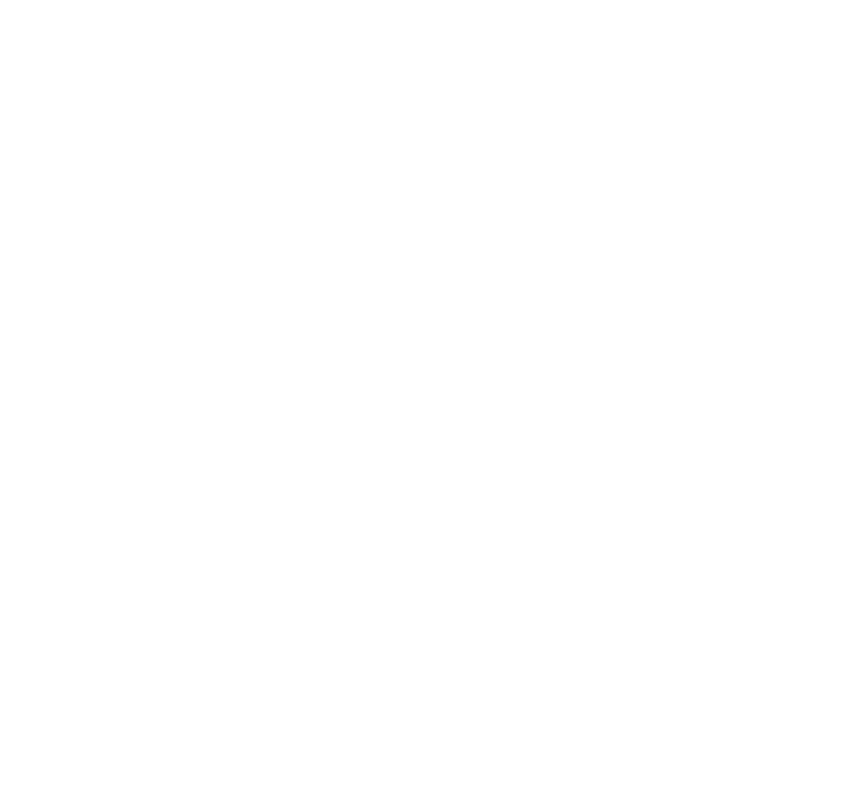
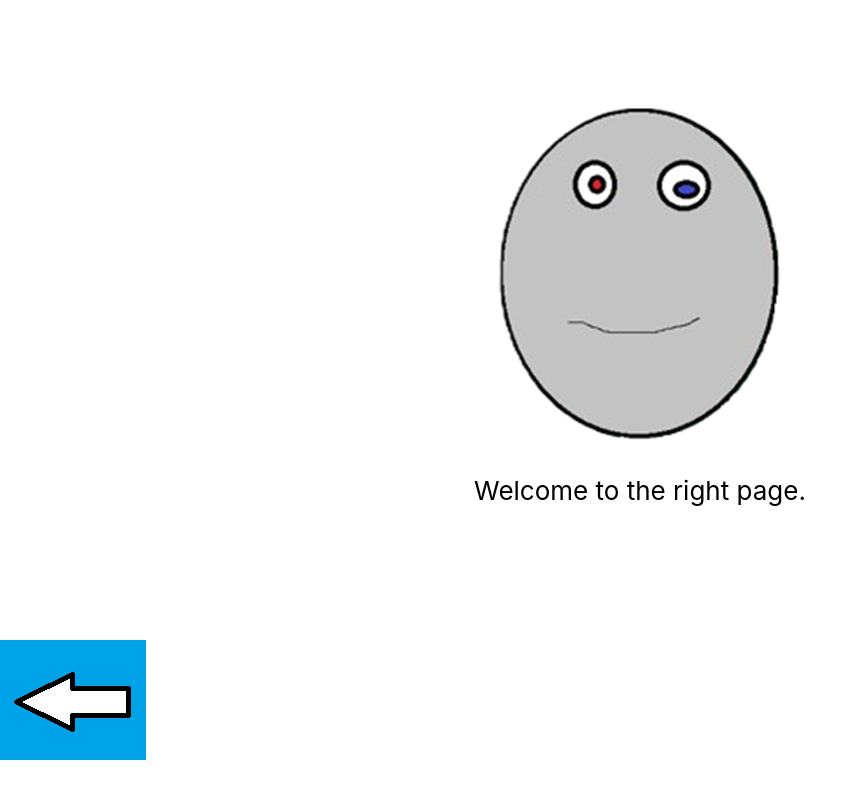
Before and after one commit to TylerTeifke/ADAM, a React (Create React App) app: page /Right in a window 1280 px wide. Before the commit this address had no page. Shown: the whole page, without its empty margins (0-867 px from the left). Built offline with nearby package versions, Linux system fonts and the light colour scheme.

Commit message:
Added two new screens to the project.

```diff
--- a/src/App.js
+++ b/src/App.js
@@ -1,6 +1,8 @@
 import './App.css';
 import { BrowserRouter, Routes, Route } from 'react-router-dom'
 import Home from './pages/Home'
+import Left from './pages/Left';
+import Right from './pages/Right';
 
 function App() {
 
@@ -9,6 +11,8 @@
       <BrowserRouter>
         <Routes>
           <Route path="/" element={<Home/>}/>
+          <Route path="/Left" element={<Left/>}/>
+          <Route path="/Right" element={<Right/>}/>
         </Routes>
       </BrowserRouter>
     </>
--- /dev/null
+++ b/src/components/Arrow.css
@@ -0,0 +1,3 @@
+.img {
+    vertical-align: middle;
+}
--- /dev/null
+++ b/src/components/Arrow.js
@@ -0,0 +1,21 @@
+/**
+ * Will be used to render the arrows that will lead to other pages
+ */
+//import "./Arrow.css"
+import { useNavigate } from 'react-router-dom';
+
+const Arrow = ({ image, side, page }) => {
+    //Will be used to navigate to other pages
+    let navigate = useNavigate();
+
+    //Will navigate to the specified page upon the arrow being clicked
+    const handleClick = () => {
+        navigate(page)
+    }
+
+    return(
+        <img src={image} style={{float: side}} alt="" onClick={handleClick}/>
+    )
+}
+
+export default Arrow
--- a/src/pages/Home.js
+++ b/src/pages/Home.js
@@ -1,11 +1,14 @@
-import './Home.css';
+import './Page.css';
 import { useState, useEffect } from 'react';
 import ADAM from '../Images/ADAM.png';
 import ADAM_smug from '../Images/ADAM_smug.png'
 import ADAM_confused from '../Images/ADAM_confused.png'
 import ADAM_angry from '../Images/ADAM_angry.png'
+import right_arrow from '../Images/right_arrow.png'
+import left_arrow from '../Images/left_arrow.png'
 import TextBox from '../components/TextBox';
 import Form from '../components/Form';
+import Arrow from '../components/Arrow';
 
 const Home = () => {
   //Will store the information for each text box
@@ -48,7 +51,6 @@
 
   //Will change the text box upon clicking ADAM
   const handleClick = () => {
-    console.log("test")
     if(currentBox === textBoxxes.length - 1){
       setBgColor('white')
       setCurrentBox(0)
@@ -77,7 +79,7 @@
 
   return (
     <div className="Home">
-      <header className="Home-header">
+      <header className="header">
         <TextBox
           text={textBoxxes[currentBox].text}
           textColor={textBoxxes[currentBox].color}
@@ -89,6 +91,8 @@
       {changeBgColor && (
         <Form handleSubmit={handleSubmit} color={color} setColor={setColor}/>
       )}
+      <Arrow image={right_arrow} side={"right"} page={"/Right"}/>
+      <Arrow image={left_arrow} side={"left"} page={"/Left"}/>
     </div>
   );
 }
--- /dev/null
+++ b/src/pages/Left.js
@@ -0,0 +1,38 @@
+import "./Page.css"
+import { useState } from 'react';
+import ADAM from '../Images/ADAM.png';
+import right_arrow from '../Images/right_arrow.png'
+import TextBox from '../components/TextBox';
+import Arrow from "../components/Arrow";
+
+const Left = () => {
+
+    const textBoxxes = [
+        {text: "Welcome to the left page.", color: "black", image: ADAM, animated: ""}
+    ]
+
+    //Will be used to iterate between text boxes
+    const [currentBox, setCurrentBox] = useState(0)
+
+    //Will change the text box upon clicking ADAM
+    const handleClick = () => {
+        setCurrentBox(0)
+    }
+
+    return(
+     <div className="Home">
+      <header className="header">
+        <TextBox
+          text={textBoxxes[currentBox].text}
+          textColor={textBoxxes[currentBox].color}
+          image={textBoxxes[currentBox].image}
+          animated={textBoxxes[currentBox].animated}
+          handleClick={handleClick}
+        />
+      </header>
+      <Arrow image={right_arrow} side={"right"} page={"/"}/>
+     </div>
+    )
+}
+
+export default Left
--- a/src/pages/Home.css
+++ b/src/pages/Page.css
@@ -2,7 +2,7 @@
   text-align: center;
 }
 
-.Home-header {
+.header {
   min-height: 80vh;
   display: flex;
   flex-direction: column;
@@ -10,3 +10,7 @@
   justify-content: center;
   font-size: calc(10px + 2vmin);
 }
+
+.Arrow {
+  vertical-align: middle;
+}
--- /dev/null
+++ b/src/pages/Right.js
@@ -0,0 +1,38 @@
+import "./Page.css"
+import { useState } from 'react';
+import ADAM from '../Images/ADAM.png';
+import left_arrow from '../Images/left_arrow.png'
+import TextBox from '../components/TextBox';
+import Arrow from "../components/Arrow";
+
+const Right = () => {
+
+    const textBoxxes = [
+        {text: "Welcome to the right page.", color: "black", image: ADAM, animated: ""}
+    ]
+
+    //Will be used to iterate between text boxes
+    const [currentBox, setCurrentBox] = useState(0)
+
+    //Will change the text box upon clicking ADAM
+    const handleClick = () => {
+        setCurrentBox(0)
+    }
+
+    return(
+     <div className="Home">
+      <header className="header">
+        <TextBox
+          text={textBoxxes[currentBox].text}
+          textColor={textBoxxes[currentBox].color}
+          image={textBoxxes[currentBox].image}
+          animated={textBoxxes[currentBox].animated}
+          handleClick={handleClick}
+        />
+      </header>
+      <Arrow image={left_arrow} side={"left"} page={"/"}/>
+     </div>
+    )
+}
+
+export default Right
```
Also changed, not shown: src/Images/left_arrow.png (added), src/Images/right_arrow.png (added).
